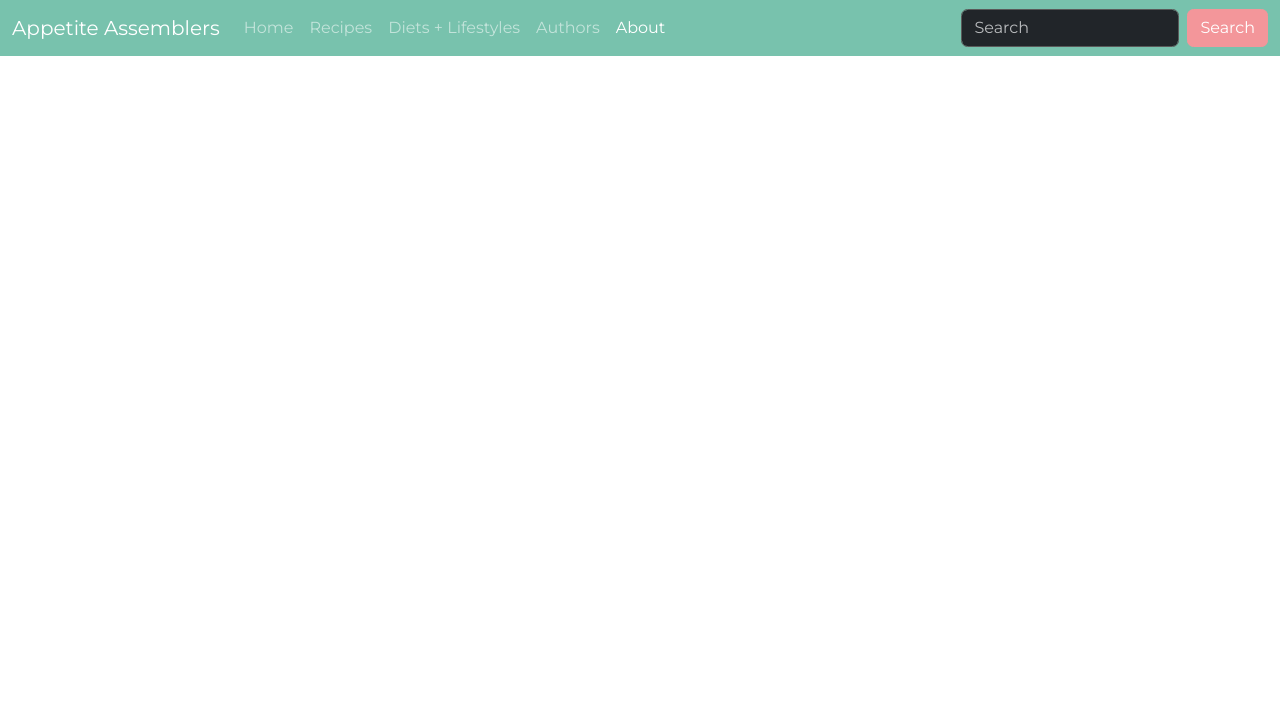
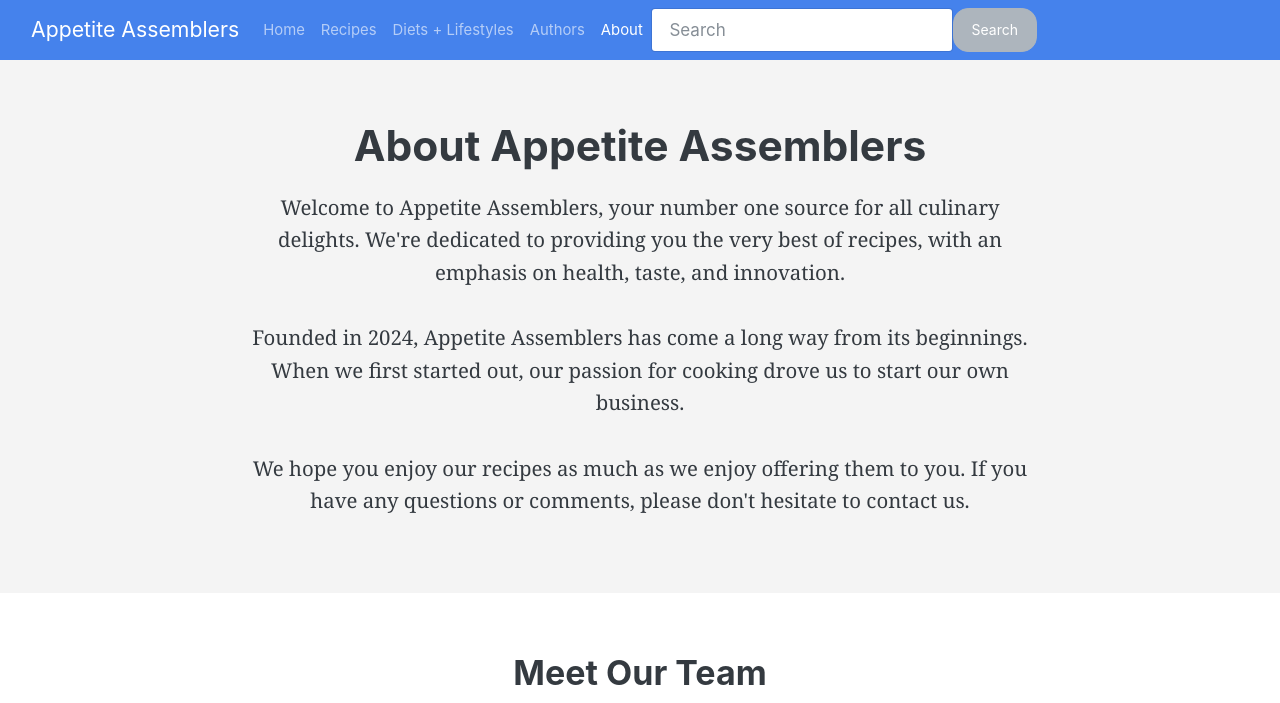
Before and after one commit to EvanAbrahamson27/AppetiteAssemblers, a PHP site: page /about.php in a window 1280 px wide. Shown: the top 703 px of the page. Before the commit the page ends 56 px from the top, so only its background shows below. Run offline with PHP 8.4, Linux system fonts and the light colour scheme.

Commit message:
About page finished.

```diff
--- a/about.php
+++ b/about.php
@@ -1,17 +1,52 @@
 <?php require_once('config.php'); ?>
-<!-- TCSS 445 : Spring 2024 -->
-<!-- Assignment 4 Template -->
 <!DOCTYPE html>
 <html lang="en">
 <head>
     <meta charset="UTF-8">
     <meta name="viewport" content="width=device-width, initial-scale=1.0">
-        <title>Appetite Assemblers</title>
+    <title>About Us - Appetite Assemblers</title>
     <!-- add a reference to the external stylesheet -->
-        <link rel="stylesheet" href="bootstrap.min.css">
+    <link rel="stylesheet" href="https://bootswatch.com/4/litera/bootstrap.min.css">
+    <style>
+        .about-section {
+            padding: 60px;
+            text-align: center;
+            background-color: #f4f4f4;
+        }
+        .about-content {
+            max-width: 800px;
+            margin: auto;
+        }
+        .about-title {
+            font-size: 2.5em;
+            margin-bottom: 20px;
+        }
+        .about-text {
+            font-size: 1.2em;
+            line-height: 1.6;
+        }
+        .team-section {
+            padding: 60px;
+            background-color: #fff;
+        }
+        .team-member {
+            margin: 20px 0;
+        }
+        .team-member img {
+            border-radius: 50%;
+            width: 150px;
+            height: 150px;
+        }
+        .team-member h4 {
+            margin: 10px 0 5px;
+        }
+        .team-member p {
+            margin: 0;
+        }
+    </style>
 </head>
 <body>
-    <nav class="navbar navbar-expand-lg bg-primary" data-bs-theme="dark">
+    <nav class="navbar navbar-expand-lg navbar-dark bg-primary">
         <div class="container-fluid">
             <a class="navbar-brand" href="index.php">Appetite Assemblers</a>
             <button class="navbar-toggler" type="button" data-bs-toggle="collapse" data-bs-target="#navbarColor01" aria-controls="navbarColor01" aria-expanded="false" aria-label="Toggle navigation">
@@ -31,8 +66,8 @@
                     <li class="nav-item">
                         <a class="nav-link" href="authors.php">Authors</a>
                     </li>
-                <li class="nav-item">
-                    <a class="nav-link active" href="#">About</a>
+                    <li class="nav-item active">
+                        <a class="nav-link" href="about.php">About</a>
                     </li>
                 </ul>
                 <form class="d-flex">
@@ -43,5 +78,37 @@
         </div>
     </nav>
 
+    <div class="about-section">
+        <div class="about-content">
+            <h1 class="about-title">About Appetite Assemblers</h1>
+            <p class="about-text">
+                Welcome to Appetite Assemblers, your number one source for all culinary delights. We're dedicated to providing you the very best of recipes, with an emphasis on health, taste, and innovation.
+                <br><br>
+                Founded in 2024, Appetite Assemblers has come a long way from its beginnings. When we first started out, our passion for cooking drove us to start our own business.
+                <br><br>
+                We hope you enjoy our recipes as much as we enjoy offering them to you. If you have any questions or comments, please don't hesitate to contact us.
+            </p>
+        </div>
+    </div>
+
+    <div class="team-section">
+        <div class="container">
+            <h2 class="text-center">Meet Our Team</h2>
+            <div class="row">
+                <div class="col-lg-4 col-md-6 col-sm-12 text-center team-member">
+                    <img src="path/to/image1.jpg" alt="Team Member 1">
+                    <h4>Rick Adams</h4>
+                </div>
+                <div class="col-lg-4 col-md-6 col-sm-12 text-center team-member">
+                    <img src="path/to/image2.jpg" alt="Team Member 2">
+                    <h4>Evan Abrahamson</h4>
+                </div>
+                <div class="col-lg-4 col-md-6 col-sm-12 text-center team-member">
+                    <img src="path/to/image3.jpg" alt="Team Member 3">
+                    <h4>Aaniyah Alyes</h4>
+                </div>
+            </div>
+        </div>
+    </div>
 </body>
 </html>
```
Lines whose indentation alone changed are shown as unchanged.
